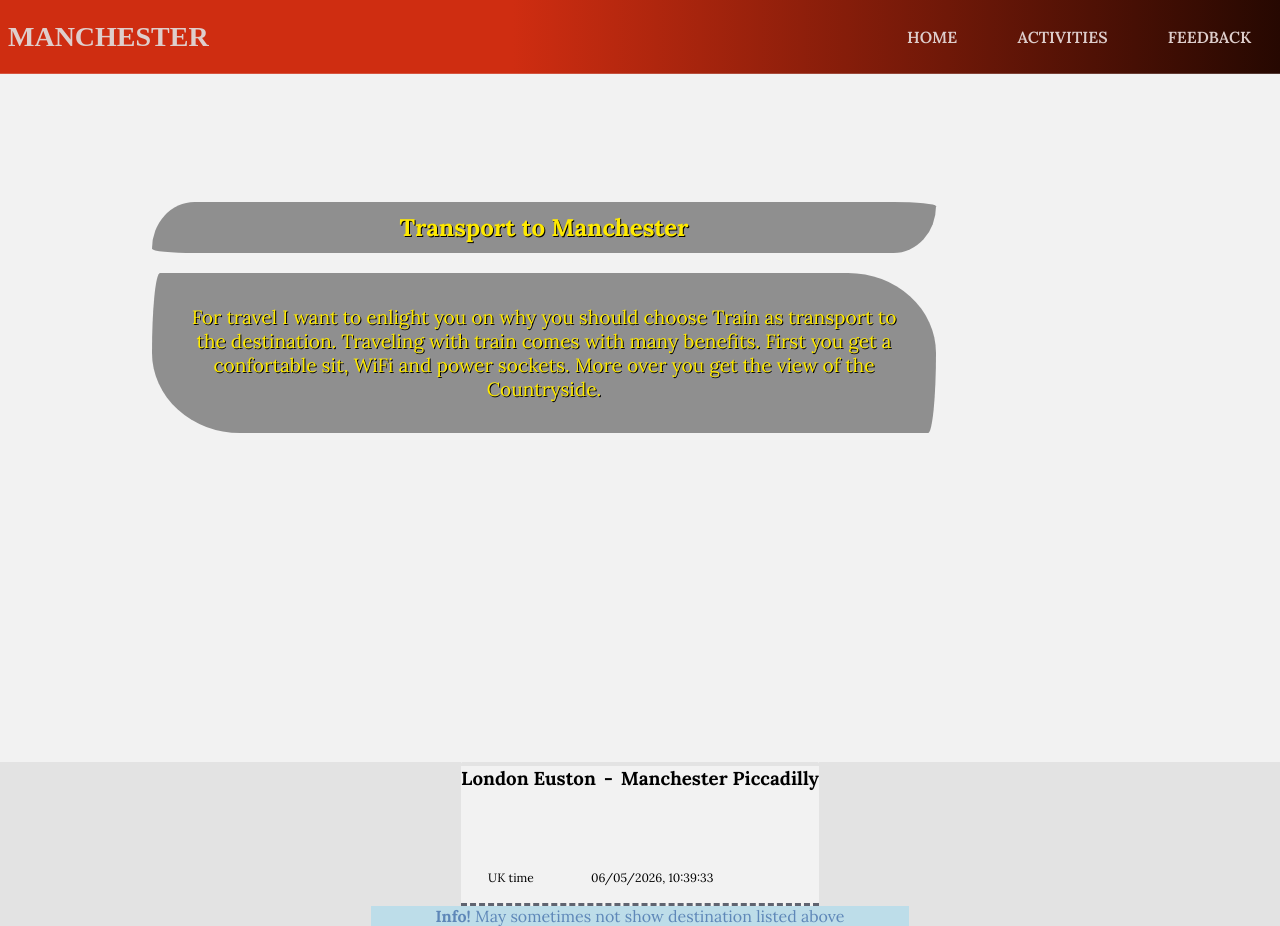
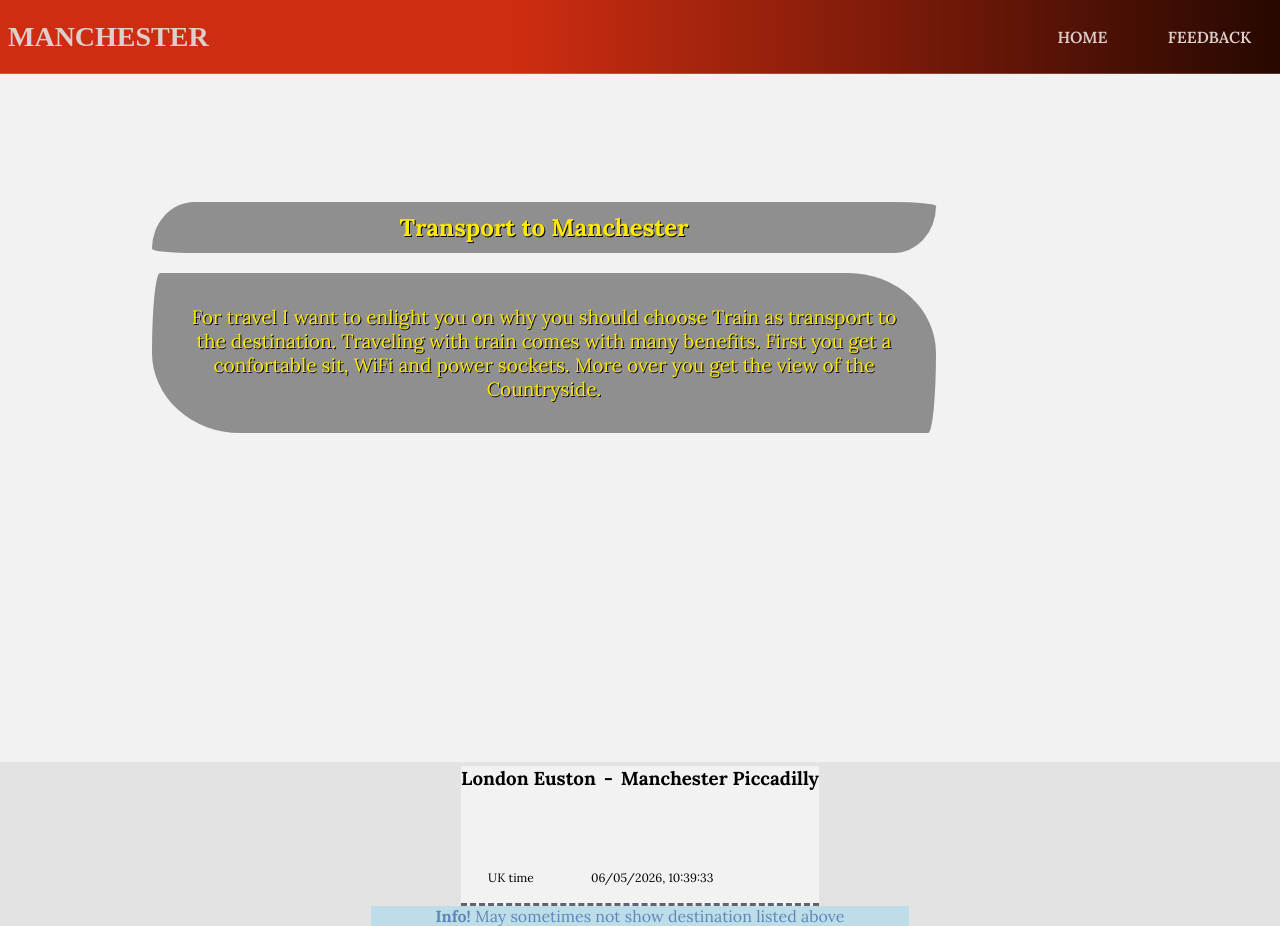
Before and after one commit to ZigEliaZag/api-project_-, a website: page pages/travel.html in a window 1280 px wide. Drawn offline with nearby package versions, Linux system fonts and the light colour scheme; no server answers; a web font is replaced by a local one.

Commit message:
not needed on this menu

```diff
--- a/pages/travel.html
+++ b/pages/travel.html
@@ -52,11 +52,6 @@
                     <li>
                         <a href="../index.html">
                             <span>Home</span>
-                        </a>
-                    </li>
-                    <li>
-                        <a href="">
-                            <span>Activities</span>
                         </a>
                     </li>
                     <li>
```
